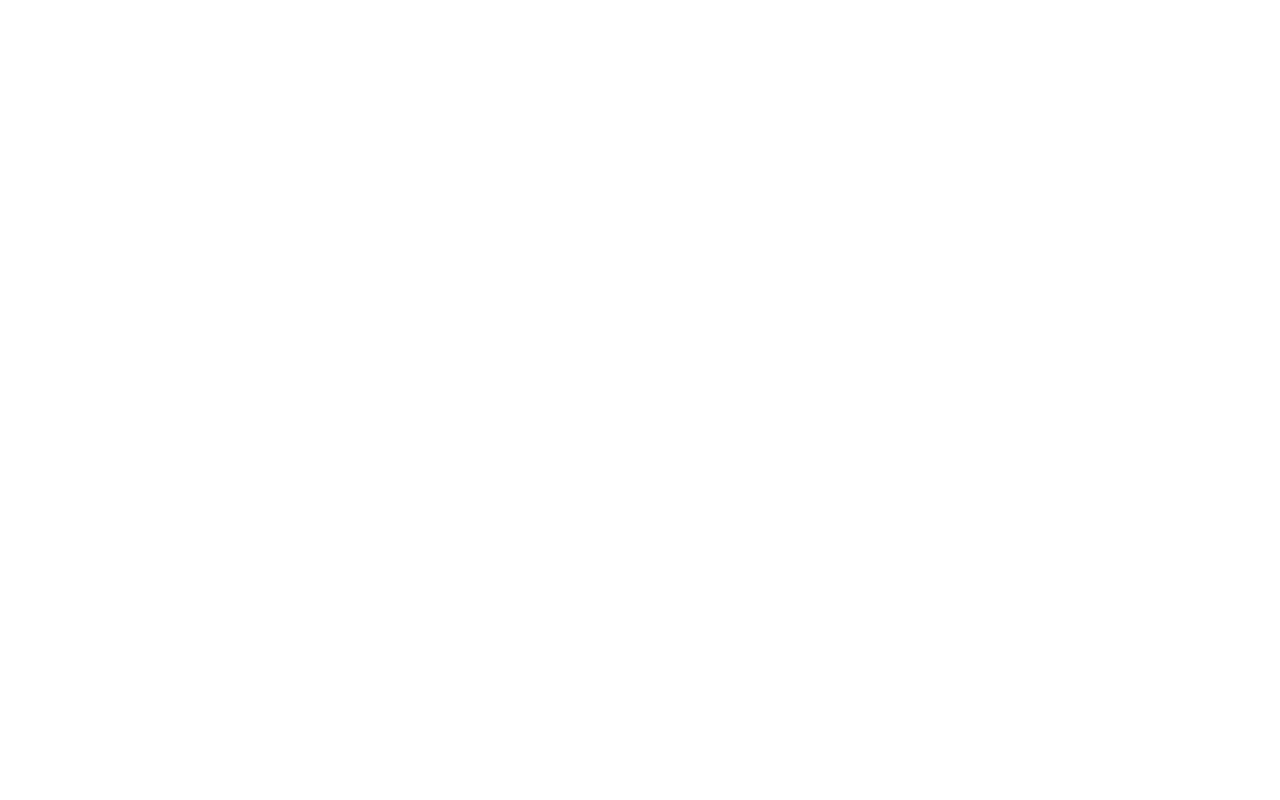
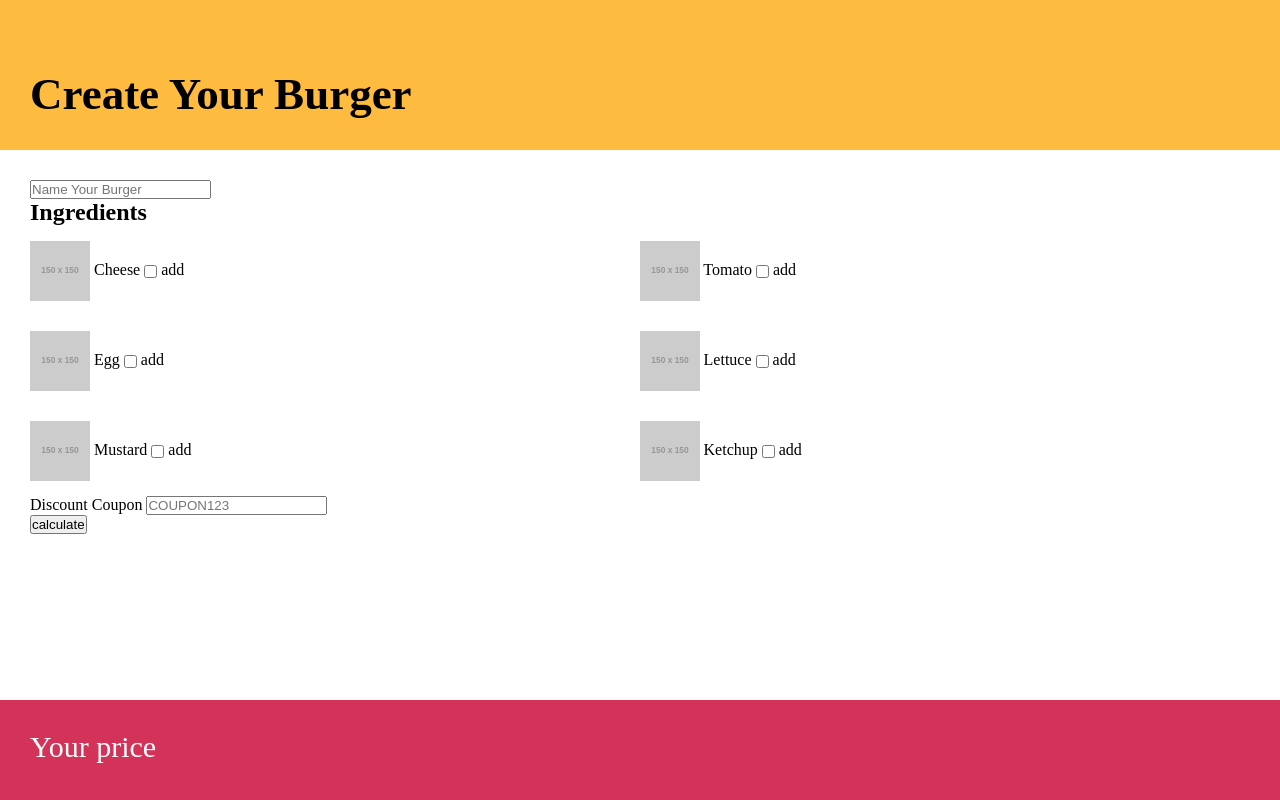
Before and after one commit to gabr-moragarm-f/js-burger, a plain HTML site: page index.html in a window 1280 px wide. Drawn offline with Linux system fonts and the light colour scheme; placeholder pictures from the web are drawn by us.

Commit message:
Fatto html e js da sistemare

```diff
--- a/css/style.css
+++ b/css/style.css
@@ -3,3 +3,66 @@
   margin: 0;
   padding: 0;
 }
+
+body{
+  background-color: #FFF5E2;
+}
+
+img{
+  height: 100%
+}
+
+.wrapper{
+  height: 100vh;
+  max width: 1170px;
+  margin: 0 auto;
+}
+
+.wrapper > *{
+  padding: 30px;
+}
+
+header{
+  height: 150px;
+  background-color: #FDBB40;
+  display: flex;
+  flex-direction: column-reverse;
+}
+
+h1{
+  font-size: 45px;
+}
+
+main{
+  height: calc(100% - 250px);
+  background-color: #ffff;
+  overflow-y: auto;
+}
+
+.ingredients-list{
+  height: 270px;
+  display: flex;
+  flex-flow: column wrap;
+}
+
+.ingredient{
+  height: 90px;
+  padding: 15px 0;
+}
+
+.ingredient .img{
+  height: 100%;
+  display: inline-block;
+  vertical-align: middle;
+}
+
+.ingredient input{
+  vertical-align: middle;
+}
+
+footer{
+  height: 100px;
+  background-color: #D33359;
+  color: #fff;
+  font-size: 30px;
+}
--- a/index.html
+++ b/index.html
@@ -7,5 +7,105 @@
     <link rel="stylesheet" href="css/style.css">
   </head>
   <body>
+    <div class="wrapper">
+      <header>
+        <h1>Create Your Burger</h1>
+      </header>
+
+      <main>
+        <input class="burger-name" type="text" name="nome-burger" placeholder="Name Your Burger" value>
+
+        <h2>Ingredients</h2>
+
+        <div class="ingredients-list">
+          <div class="ingredient">
+            <div class="img">
+              <img src="https://via.placeholder.com/150" alt="Cheese">
+            </div>
+
+            <label for="first-ingredient">Cheese</label>
+
+            <input type="checkbox" name="first-ingredient" value="2.00">
+
+            <span>add</span>
+          </div>
+
+          <div class="ingredient">
+            <div class="img">
+              <img src="https://via.placeholder.com/150" alt="Egg">
+            </div>
+
+            <label for="first-ingredient">Egg</label>
+
+            <input type="checkbox" name="first-ingredient" value="1.50">
+
+            <span>add</span>
+          </div>
+
+          <div class="ingredient">
+            <div class="img">
+              <img src="https://via.placeholder.com/150" alt="Mustard">
+            </div>
+
+            <label for="first-ingredient">Mustard</label>
+
+            <input type="checkbox" name="first-ingredient" value="0.50">
+
+            <span>add</span>
+          </div>
+
+          <div class="ingredient">
+            <div class="img">
+              <img src="https://via.placeholder.com/150" alt="Tomato">
+            </div>
+
+            <label for="first-ingredient">Tomato</label>
+
+            <input type="checkbox" name="first-ingredient" value="2.00">
+
+            <span>add</span>
+          </div>
+
+          <div class="ingredient">
+            <div class="img">
+              <img src="https://via.placeholder.com/150" alt="Lettuce">
+            </div>
+
+            <label for="first-ingredient">Lettuce</label>
+
+            <input type="checkbox" name="first-ingredient" value="1.50">
+
+            <span>add</span>
+          </div>
+
+          <div class="ingredient">
+            <div class="img">
+              <img src="https://via.placeholder.com/150" alt="Ketchup">
+            </div>
+
+            <label for="first-ingredient">Ketchup</label>
+
+            <input type="checkbox" name="first-ingredient" value="0.50">
+
+            <span>add</span>
+          </div>
+        </div>
+
+        <div class="coupon">
+          <label for="discount-coupon">Discount Coupon</label>
+          <input type="text" name="discount-coupon" placeholder="COUPON123" value>
+        </div>
+
+        <button type="button" name="button">calculate</button>
+      </main>
+
+      <footer>
+        <span>Your price</span>
+
+        <span id="total"></span>
+      </footer>
+    </div>
+
+    <script src="js/script.js" charset="utf-8"></script>
   </body>
 </html>
--- a/js/script.js
+++ b/js/script.js
@@ -0,0 +1,73 @@
+var burgerName = document.getElementsByClassName('burger-name')[0];
+
+var okGoTot;
+
+var ingredients = document.getElementsByClassName('ingredients-list')[0].getElementsByTagName('input')
+
+var counterCheckedIngredients;
+
+var totalPrice = 5.30;
+
+var totalPriceHTML = document.getElementById('total');
+
+var coupons = ['evil20', 'garm20', 'wolf20', 'kel20']
+
+var couponInput = document.getElementsByClassName('coupon')[0].getElementsByTagName('input')[0];
+
+var couponFlag;
+
+document.getElementsByTagName('button')[0].addEventListener('click' , function(){
+  okGoTot = false;
+
+  if (burgerName.value) {
+    okGoTot = true;
+  }else {
+    alert('You must name your burger!');
+
+    okGoTot = false;
+  }
+
+  counterCheckedIngredients = 0;
+
+  totalPrice = 5.30;
+
+  for (var i = 0; i < ingredients.length; i++) {
+    if (ingredients[i].checked) {
+      counterCheckedIngredients++;
+
+      totalPrice += parseFloat(ingredients[i].value);
+    }
+  }
+
+  if (counterCheckedIngredients >= 2) {
+    okGoTot = true;
+  } else {
+    okGoTot = false;
+
+    alert('You have to choose at least two ingredients!');
+  }
+
+  couponFlag = false;
+
+  for (var i = 0; i < coupons.length; i++) {
+    if (coupons[i] === couponInput.value.toLowerCase()) {
+      couponFlag = true;
+    }else if (couponInput.value === '') {
+      console.log('Coupon non inserito.');
+    }else {
+      couponFlag = false;
+    }
+  }
+
+  if (couponFlag) {
+    totalPrice = totalPrice * 0.8;
+  }else {
+    alert('Coupon non valido.')
+  }
+
+  if (okGoTot) {
+    totalPriceHTML.innerText = '$ ' + totalPrice;
+
+    alert(totalPrice)
+  }
+});
```
